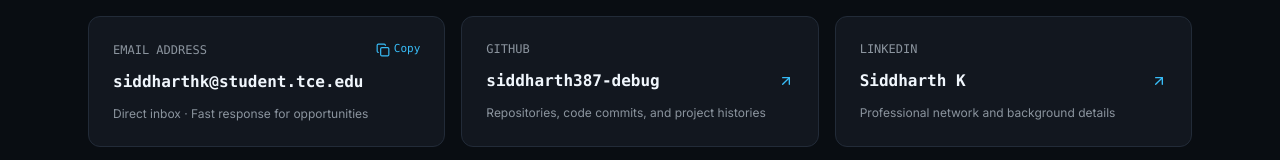
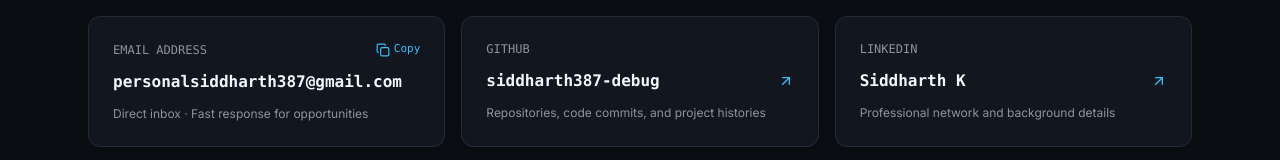
Before and after one commit to siddharth387-debug/siddharth387-debug.github.io, a React (Vite) app: page /#/ in a window 1280 px wide. Shown: the part 7378-7538 px from the top of the page. Built offline with nearby package versions, Linux system fonts and the light colour scheme.

Commit message:
chore: update primary email to personalsiddharth387@gmail.com

```diff
--- a/src/components/ResumeModal.jsx
+++ b/src/components/ResumeModal.jsx
@@ -56,8 +56,9 @@
                 <MapPin className="w-3.5 h-3.5" /> Madurai, Tamil Nadu, India
               </span>
               <span className="flex items-center gap-1">
-                <Mail className="w-3.5 h-3.5" /> siddharthk@student.tce.edu
+                <Mail className="w-3.5 h-3.5" /> personalsiddharth387@gmail.com
               </span>
+
               <a
                 href="https://github.com/siddharth387-debug"
                 target="_blank"
--- a/src/data/portfolioData.js
+++ b/src/data/portfolioData.js
@@ -3,8 +3,9 @@
     name: "Siddharth K",
     title: "AI-Assisted Web Developer",
     location: "Madurai, Tamil Nadu, India",
-    email: "siddharthk@student.tce.edu",
+    email: "personalsiddharth387@gmail.com",
     github: "https://github.com/siddharth387-debug",
+
     linkedin: "https://www.linkedin.com/in/siddharth-k-webdev/", // Replace with exact LinkedIn URL if needed
     status: "Open to opportunities",
     supportingStatement:
```
